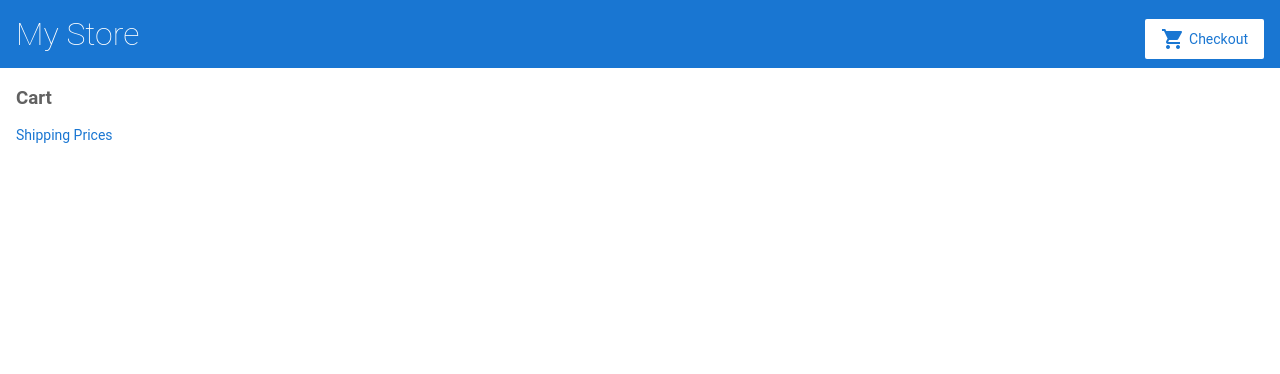
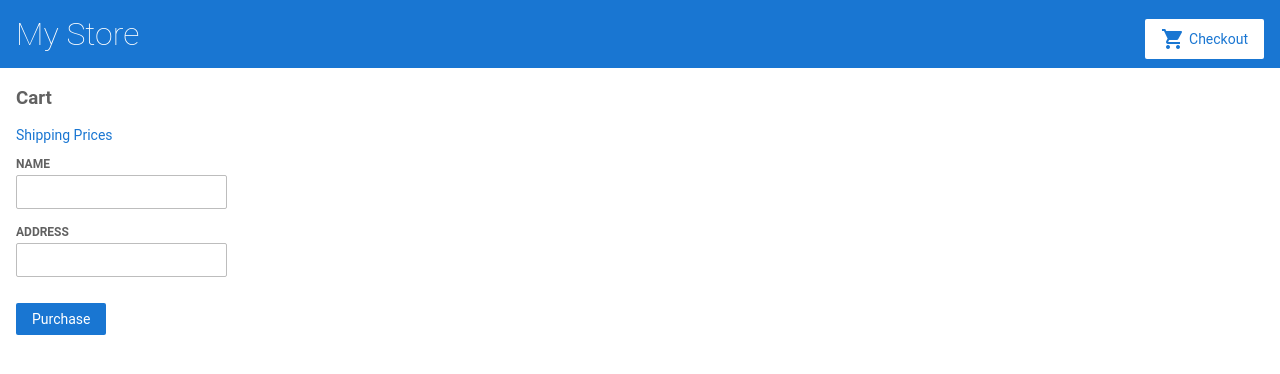
Before and after one commit to naz-k/angular-iexeyb, an Angular app: page /cart in a window 1280 px wide. Shown: the top 374 px of the page. Built offline with nearby package versions, Linux system fonts and the light colour scheme.

Commit message:
2 files modified

```diff
--- a/src/app/cart/cart.component.html
+++ b/src/app/cart/cart.component.html
@@ -1,9 +1,24 @@
 <h3>Cart</h3>
+
 <p>
   <a routerLink="/shipping">Shipping Prices</a>
 </p>
 
 <div class="cart-item" *ngFor="let item of items">
-  <span>{{ item.name }}</span>
+  <span>{{ item.name }} </span>
   <span>{{ item.price | currency }}</span>
 </div>
+
+<form [formGroup]="checkoutForm" (ngSubmit)="onSubmit()">
+  <div>
+    <label for="name"> Name </label>
+    <input id="name" type="text" formControlName="name" />
+  </div>
+
+  <div>
+    <label for="address"> Address </label>
+    <input id="address" type="text" formControlName="address" />
+  </div>
+
+  <button class="button" type="submit">Purchase</button>
+</form>
--- a/src/app/cart/cart.component.ts
+++ b/src/app/cart/cart.component.ts
@@ -19,4 +19,11 @@
     private cartService: CartService,
     private formBuilder: FormBuilder
   ) {}
+
+  onSubmit(): void {
+    // Process checkout data here
+    this.items = this.cartService.clearCart();
+    console.warn('Your order has been submitted', this.checkoutForm.value);
+    this.checkoutForm.reset();
+  }
 }
```
